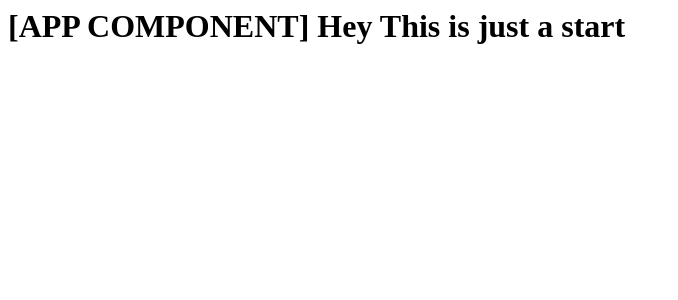
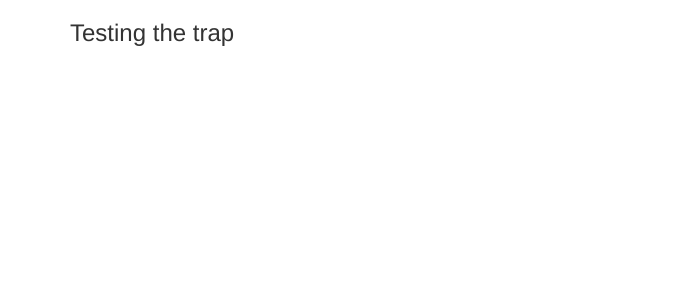
Before and after one commit to GRTsahil/recipe_app_demo, an Angular app: page / in a window 1280 px wide. Shown: the top 300 px of the page, without its empty margins (0-678 px from the left). Built offline with nearby package versions, Linux system fonts and the light colour scheme.

Commit message:
Add Bootstrap

```diff
--- a/angular.json
+++ b/angular.json
@@ -25,6 +25,7 @@
               "src/assets"
             ],
             "styles": [
+              "node_modules/bootstrap/dist/css/bootstrap.min.css",
               "src/styles.css"
             ],
             "scripts": []
--- a/package.json
+++ b/package.json
@@ -18,6 +18,7 @@
     "@angular/platform-browser": "^16.2.0",
     "@angular/platform-browser-dynamic": "^16.2.0",
     "@angular/router": "^16.2.0",
+    "bootstrap": "^3.4.1",
     "rxjs": "~7.8.0",
     "tslib": "^2.3.0",
     "zone.js": "~0.13.0"
--- a/src/app/app.component.html
+++ b/src/app/app.component.html
@@ -1 +1,7 @@
-<h1>[APP COMPONENT] Hey This is just a start</h1>
+<div class="container">
+    <div class="row">
+        <div class="col-md-12">
+            <h3>Testing the trap</h3>
+        </div>
+    </div>
+</div>
```
Also changed, not shown: 12 other files (tests, documents, lock files or other folders).
